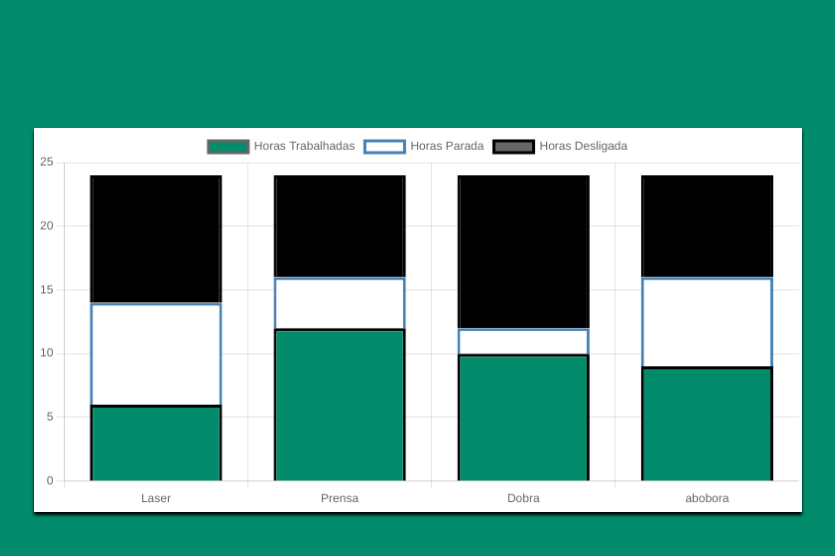
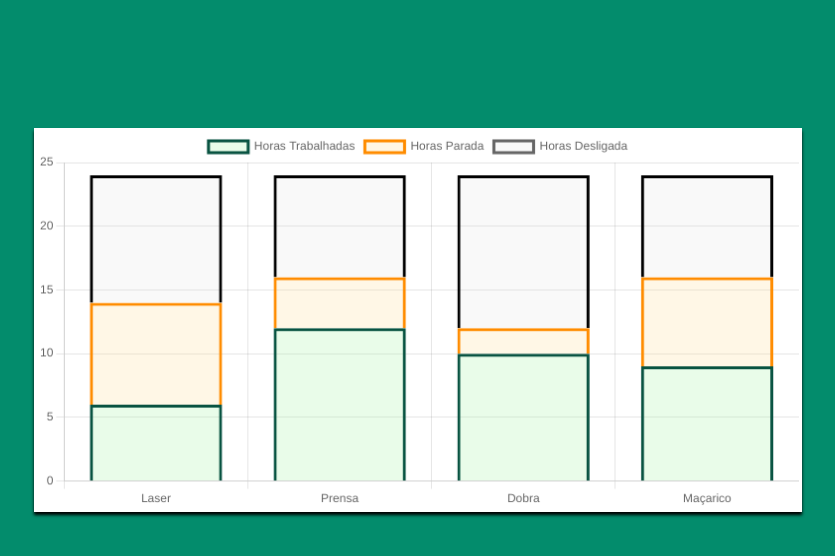
Before and after one commit to victorgabrielnascimento/Chart-Test-for-Svelte, a website: page index.html in a window 1280 px wide. Shown: the whole page, without its empty margins (222-1057 px from the left). Drawn offline with nearby package versions, Linux system fonts and the light colour scheme.

Commit message:
Update index.html

```diff
--- a/index.html
+++ b/index.html
@@ -11,14 +11,14 @@
     new Chart(ctx, {
       type: 'bar',
       data: {
-        labels: ['Laser', 'Prensa', 'Dobra', 'abobora'],
+        labels: ['Laser', 'Prensa', 'Dobra', 'Maçarico'],
         datasets: [
         {
             label: 'Horas Trabalhadas',
             data: [6, 12, 10, 9],
             borderWidth: 3,
-            borderColor: "v",
-            backgroundColor: "#038C6B",
+            borderColor: "#085341",
+            backgroundColor: "rgb(144, 238, 144, 0.2)",
             order: 0,
             stack: "stack 1",
         },
@@ -26,8 +26,8 @@
             label: 'Horas Parada',
             data: [8, 4, 2, 7],
             borderWidth: 3,
-            borderColor: "SteelBlue",
-            backgroundColor: "white",
+            borderColor: "DarkOrange",
+            backgroundColor: "rgba(255, 213, 128, 0.2)",
             order: 1,
             stack: "stack 1",
         },
@@ -35,8 +35,8 @@
             label: 'Horas Desligada',
             data: [10, 8, 12, 8],
             borderWidth: 3,
-            borderColor: "black",
-            backgroundColor: "0f1312",
+            borderColor: "0f1312",
+            backgroundColor: "rgb(192, 192, 192, 0.1)",
             order: 1,
             stack: "stack 1",
         }
```
